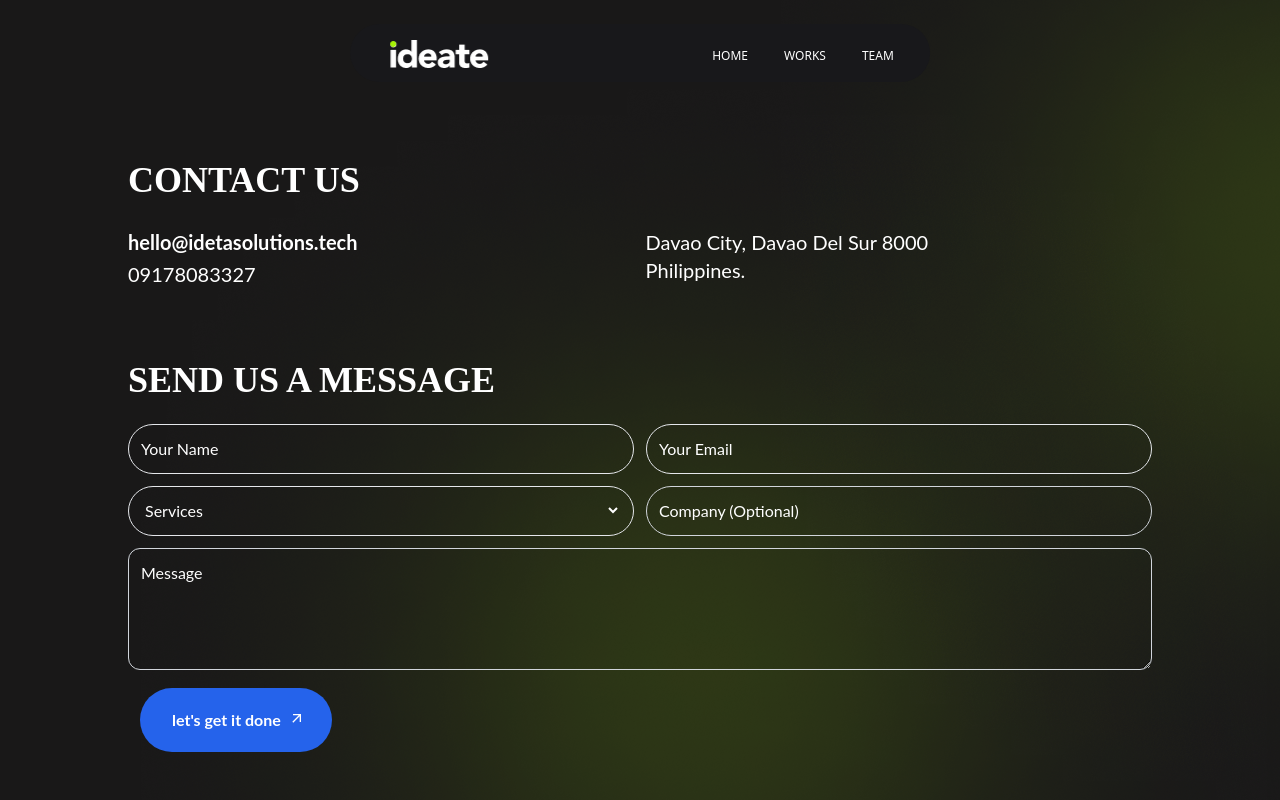
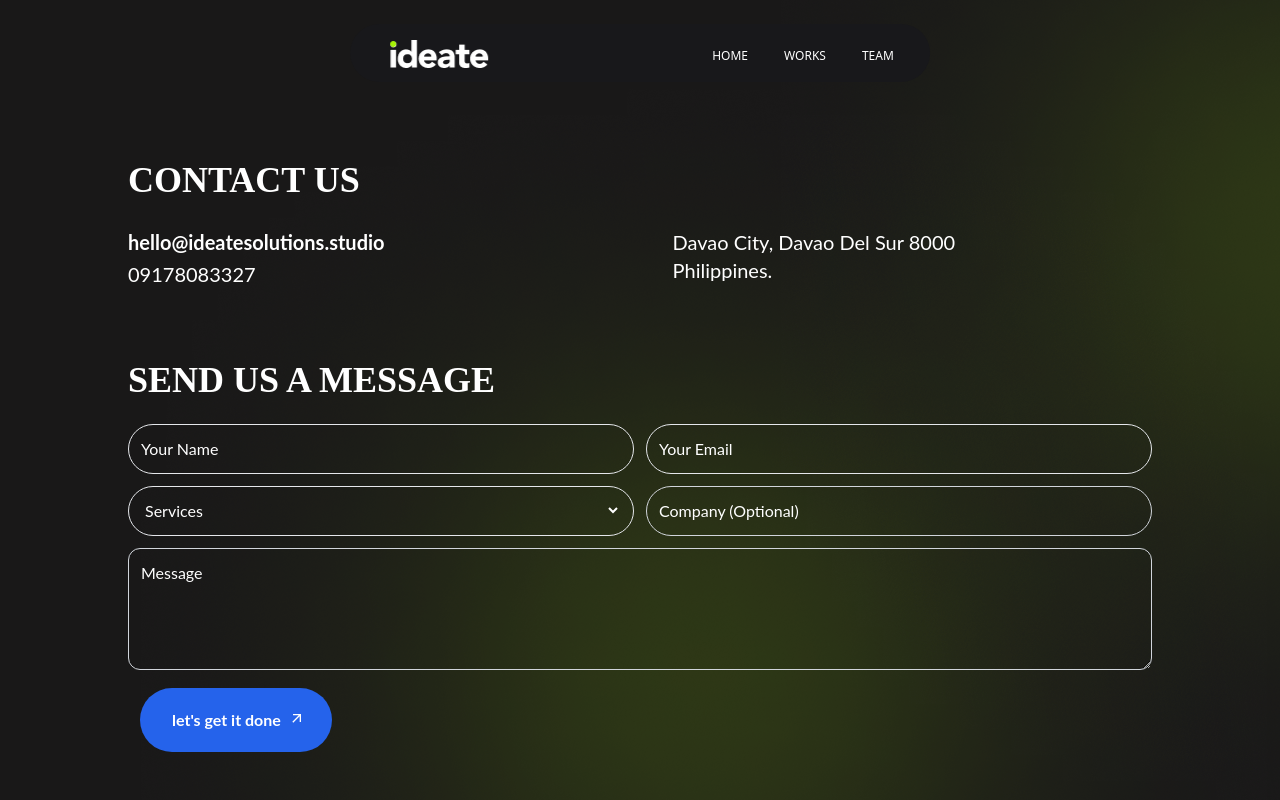
Before and after one commit to brekinegmvn05/ideate_final, a React (Create React App) app: page /contact in a window 1280 px wide. Both pictures are taken after a click on the element "CONTACT US". Shown: the top 800 px of the page. Built offline with nearby package versions, Linux system fonts and the light colour scheme; a web font is replaced by a local one.

Commit message:
contact_us updt

```diff
--- a/src/components/contact_us/contact_us.tsx
+++ b/src/components/contact_us/contact_us.tsx
@@ -198,7 +198,7 @@
 
         <div className="flex flex-col font-lato  w-full lg:gap-72 lg:flex-row ">
           <div className="flex flex-col gap-1">
-            <p className="text-xl font-bold ">hello@idetasolutions.tech</p>
+            <p className="text-xl font-bold ">hello@ideatesolutions.studio</p>
             <p className="text-xl">09178083327</p>
             {/* <p className="text-xl">(082) 123 1234</p> */}
           </div>
```
